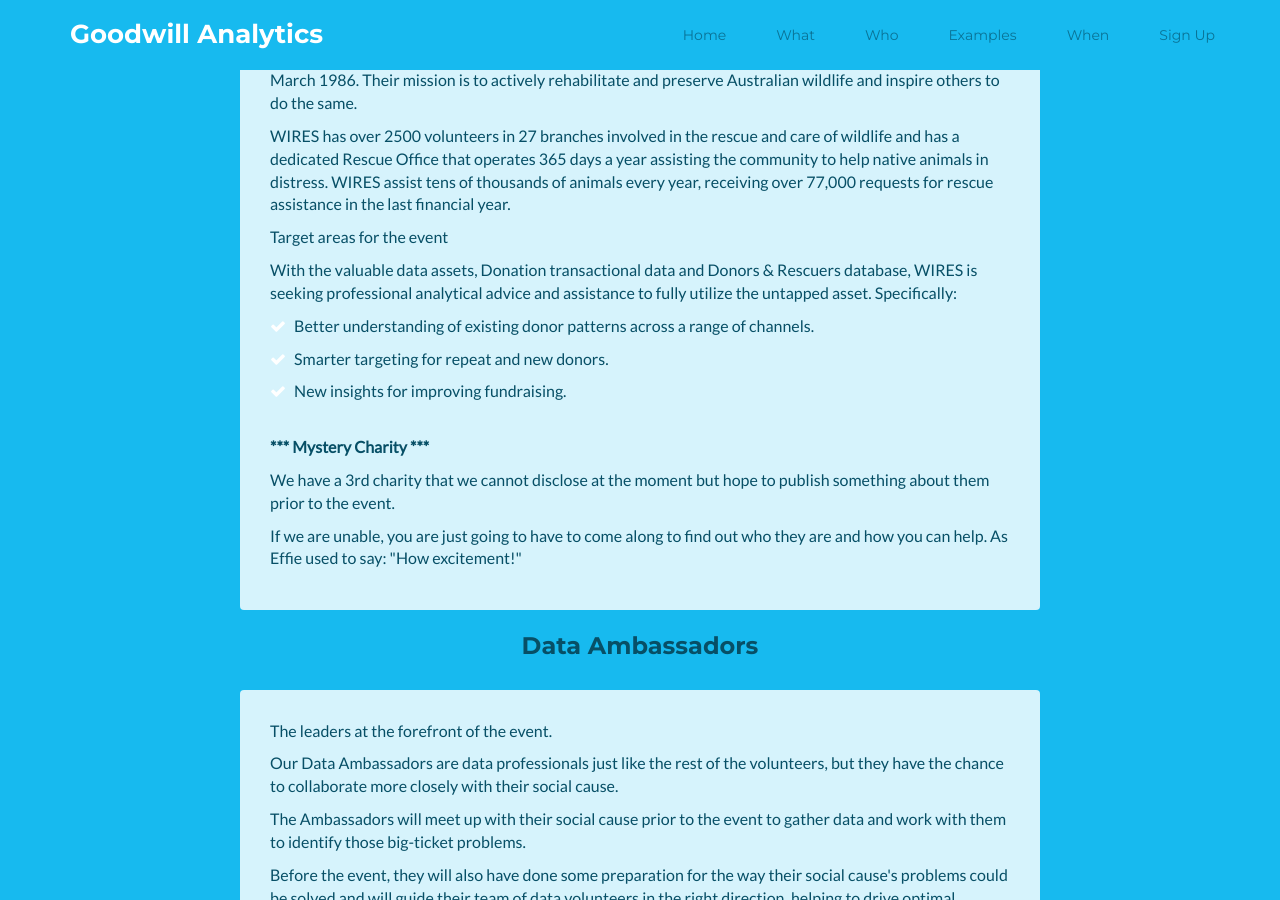
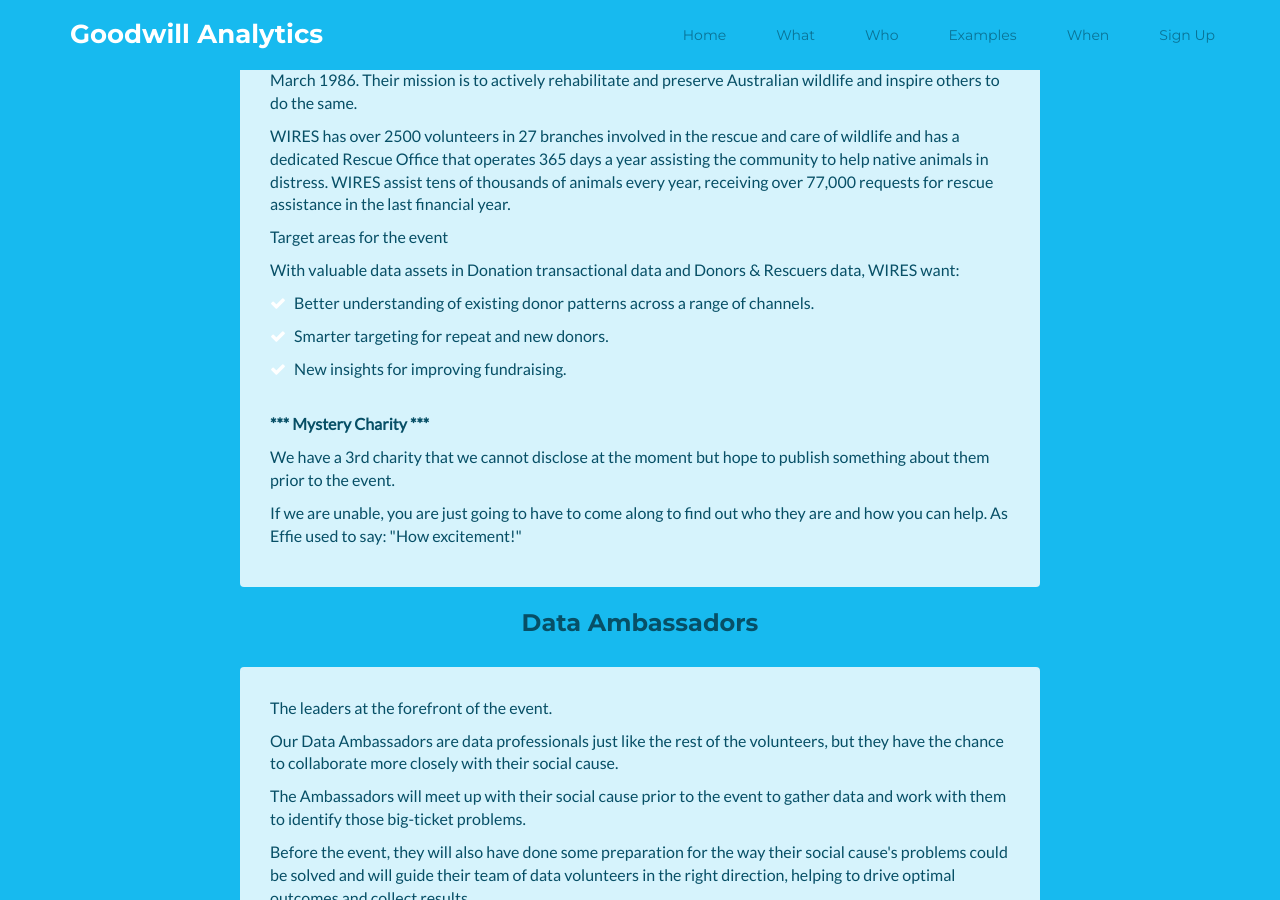
Before and after one commit to goodwillanalytics/goodwillanalytics.github.io, a Jekyll site: the page built from index.html, in a window 1280 px wide and 900 px high, scrolled down 2791 px. Built offline with Jekyll 4.4.1, drawn with Linux system fonts in a browser that asks for light colours.

Commit message:
updates for NFP details

```diff
--- a/_includes/who.html
+++ b/_includes/who.html
@@ -31,7 +31,7 @@
 				<p>WIRES has been rescuing and caring for native animals since 1985, officially launching as an organisation in March 1986. Their mission is to actively rehabilitate and preserve Australian wildlife and inspire others to do the same.</p>
 				<p>WIRES has over 2500 volunteers in 27 branches involved in the rescue and care of wildlife and has a dedicated Rescue Office that operates 365 days a year assisting the community to help native animals in distress. WIRES assist tens of thousands of animals every year, receiving over 77,000 requests for rescue assistance in the last financial year.</p>
 				<p>Target areas for the event</p>
-				<p>With the valuable data assets, Donation transactional data and Donors &amp; Rescuers database, WIRES is seeking professional analytical advice and assistance to fully utilize the untapped asset. Specifically:</p>
+				<p>With valuable data assets in Donation transactional data and Donors &amp; Rescuers data, WIRES want:</p>
 				<ul class="feature-list list-unstyled">
 					<li><i class="fa fa-check"></i> Better understanding of existing donor patterns across a range of channels.</li>
 					<li><i class="fa fa-check"></i> Smarter targeting for repeat and new donors.</li>
```
